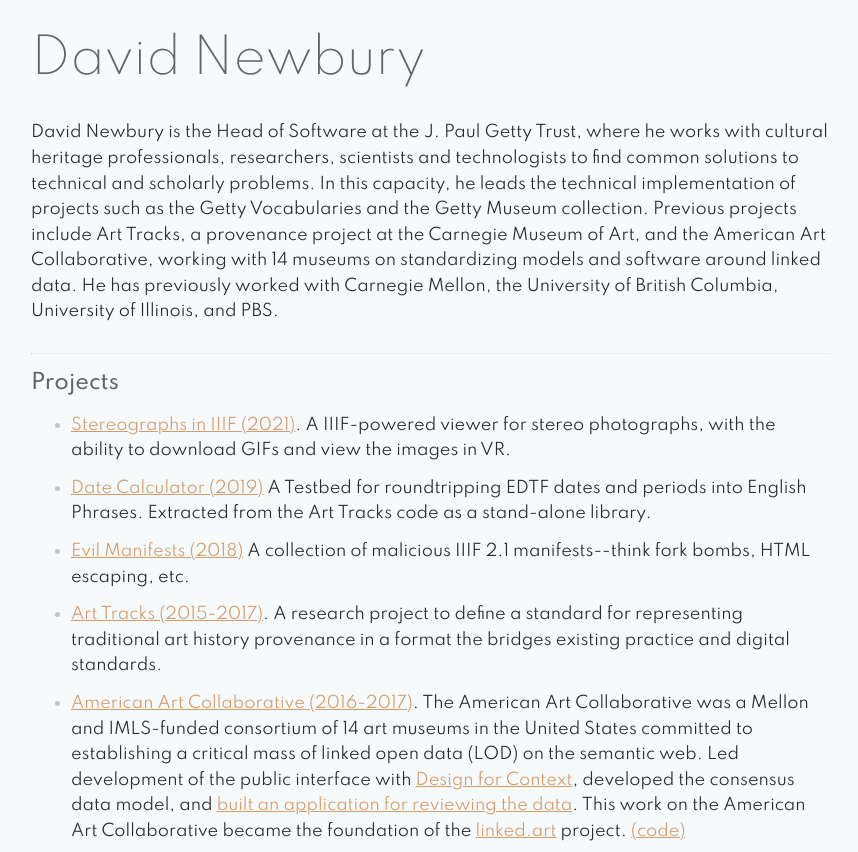
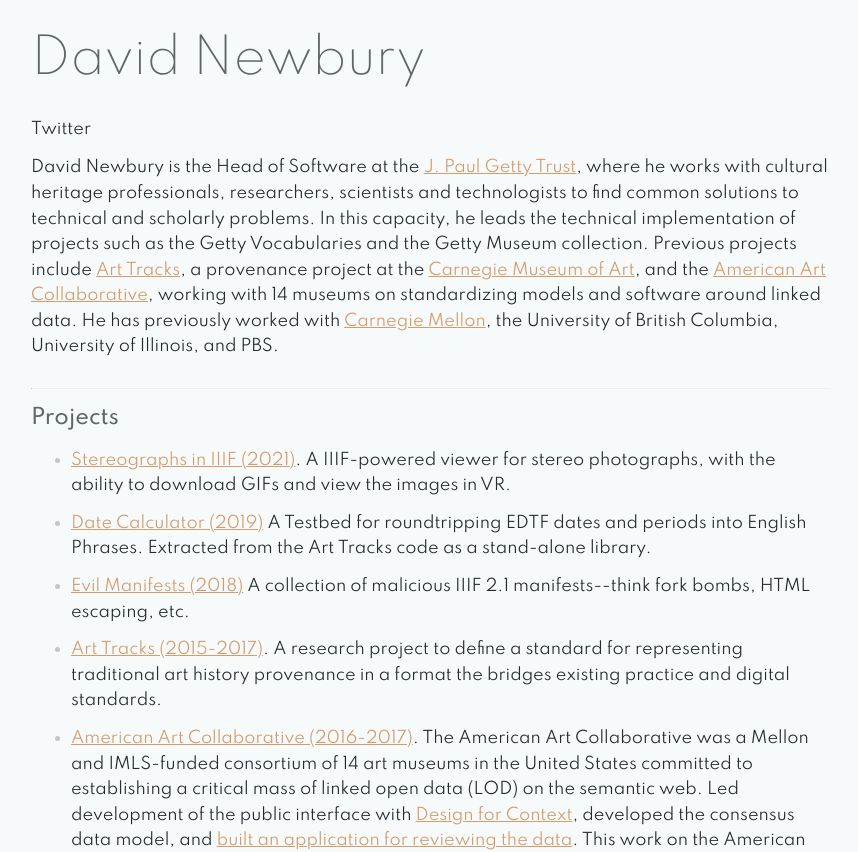
Before and after one commit to workergnome/davidnewbury, a Vue app: page / in a window 1280 px wide. Shown: the top 852 px of the page, without its empty margins (209-1067 px from the left). Built offline with nearby package versions, Linux system fonts and the light colour scheme.

Commit message:
add IIIF conferenc

```diff
--- a/src/App.vue
+++ b/src/App.vue
@@ -24,6 +24,21 @@
   margin: auto;
 }
 
+h1,
+h2,
+h3,
+h4,
+h5 {
+  color: $grey;
+}
+h1 {
+  font-size: 300%;
+  font-weight: 200;
+}
+h2 {
+  font-size: 130%;
+  font-weight: 500;
+}
 a {
   font-weight: bold;
   color: $orange;
--- /dev/null
+++ b/src/assets/content/bio.md
@@ -0,0 +1 @@
+David Newbury is the Head of Software at the [J. Paul Getty Trust](https://www.getty.edu), where he works with cultural heritage professionals, researchers, scientists and technologists to find common solutions to technical and scholarly problems.  In this capacity, he leads the technical implementation of projects such as the Getty Vocabularies and the Getty Museum collection. Previous projects include [Art Tracks](http://museumprovenance.org), a provenance project at the [Carnegie Museum of Art](https://cmoa.org), and the [American Art Collaborative](https://browse.americanartcollaborative.org), working with 14 museums on standardizing models and software around linked data. He has previously worked with [Carnegie Mellon](https://cmu.edu), the University of British Columbia, University of Illinois, and PBS.
--- a/src/assets/content/home.md
+++ b/src/assets/content/home.md
@@ -1,6 +1,4 @@
-# David Newbury
 
-David Newbury is the Head of Software at the J. Paul Getty Trust, where he works with cultural heritage professionals, researchers, scientists and technologists to find common solutions to technical and scholarly problems.  In this capacity, he leads the technical implementation of projects such as the Getty Vocabularies and the Getty Museum collection. Previous projects include Art Tracks, a provenance project at the Carnegie Museum of Art, and the American Art Collaborative, working with 14 museums on standardizing models and software around linked data. He has previously worked with Carnegie Mellon, the University of British Columbia, University of Illinois, and PBS.
 
 ---
 
@@ -59,7 +57,7 @@
 ---
 
 ## Talks and Presentations
-
+* 2021 — [Stereographs in IIIF](https://youtu.be/IOPZ5Gx-sH8?t=1071), IIIF Annual Conference
 * 2021 — [IIIF Across Platforms](https://www.youtube.com/watch?v=Qc66Jm-IzhQ), IIIF Community Call ([slides](https://www.slideshare.net/workergnome/iiif-across-platforms-iiif-community-call-january-2021))
 * 2020 — Future of Digital Provenance, International Catalogue Raisonné Association Annual Conference
 * 2020 — [Canvases as First-Class Citizens](https://www.youtube.com/watch?v=E1tta7dDGao) IIF Fall Working Meeting. ([slides](https://www.slideshare.net/workergnome/iiif-canvases-as-first-class-citizens))
--- /dev/null
+++ b/src/components/SocialMedia.vue
@@ -0,0 +1,17 @@
+<template>
+  <div class="social-media">Twitter</div>
+</template>
+
+<script>
+// @ is an alias to /src
+
+export default {
+  name: "SocialMedia",
+  data: function () {
+    return {};
+  },
+  components: {},
+};
+</script>
+
+<style lang="scss"></style>
--- a/src/views/Home.vue
+++ b/src/views/Home.vue
@@ -1,40 +1,32 @@
 <template>
   <div class="home">
-    <div class="text" v-html="marked(content)"></div>
+    <header>
+      <h1>David Newbury</h1>
+      <SocialMedia />
+    </header>
+    <section class="rich-text" v-html="marked(bio)"></section>
+    <section class="rich-text" v-html="marked(content)"></section>
+    <footer></footer>
   </div>
 </template>
 
 <script>
 // @ is an alias to /src
 import content from "@/assets/content/home.md";
+import bio from "@/assets/content/bio.md";
 import marked from "marked";
-
+import SocialMedia from "@/components/SocialMedia.vue";
 export default {
   name: "Home",
   data: function () {
-    return { content: content, marked: marked };
+    return { content: content, marked: marked, bio: bio };
   },
-  components: {},
+  components: { SocialMedia },
 };
 </script>
 
 <style lang="scss">
-.text {
-  h1,
-  h2,
-  h3,
-  h4,
-  h5 {
-    color: $grey;
-  }
-  h1 {
-    font-size: 300%;
-    font-weight: 200;
-  }
-  h2 {
-    font-size: 130%;
-    font-weight: 500;
-  }
+.rich-text {
   hr {
     border-top: $light-grey;
   }
```
